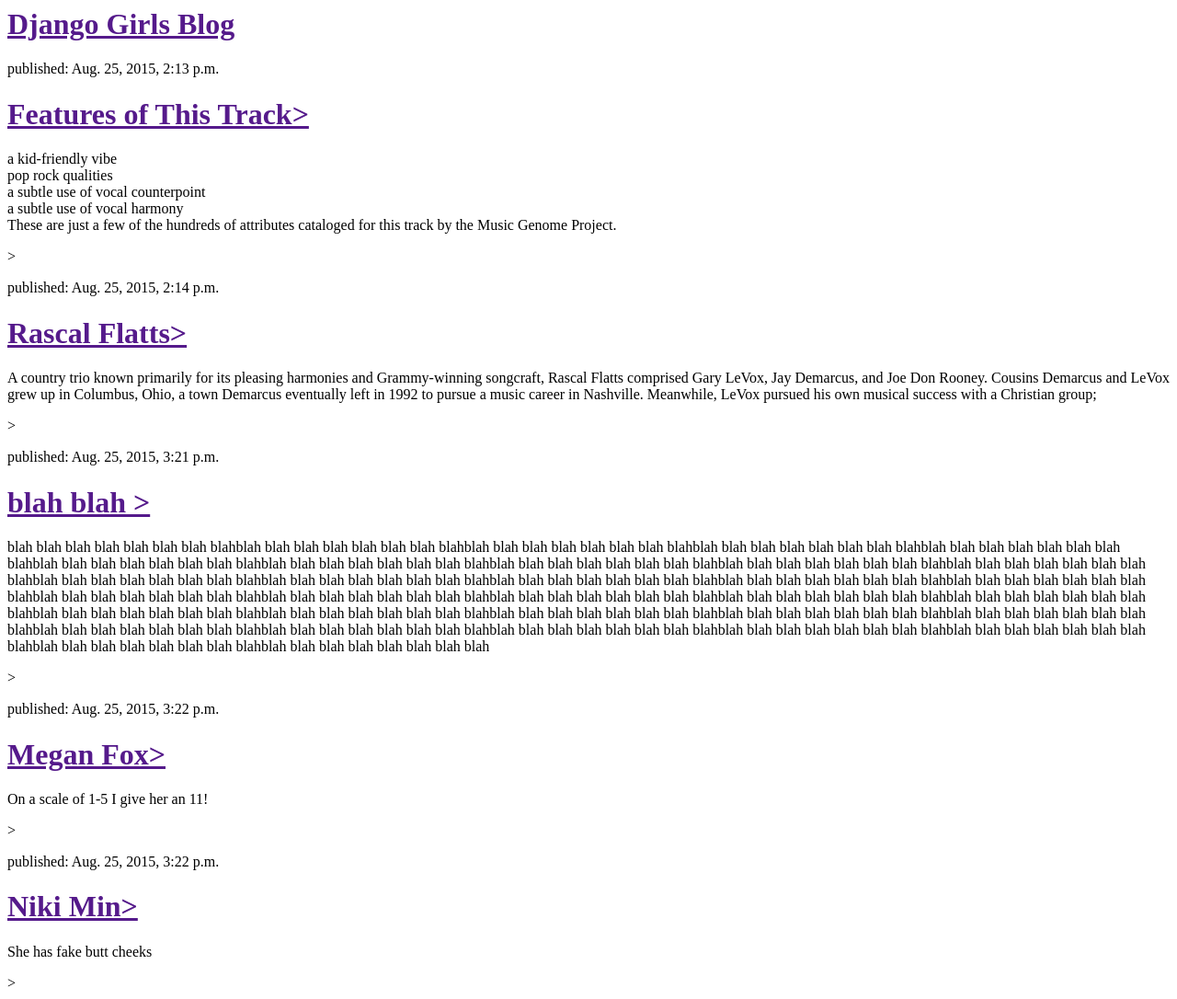
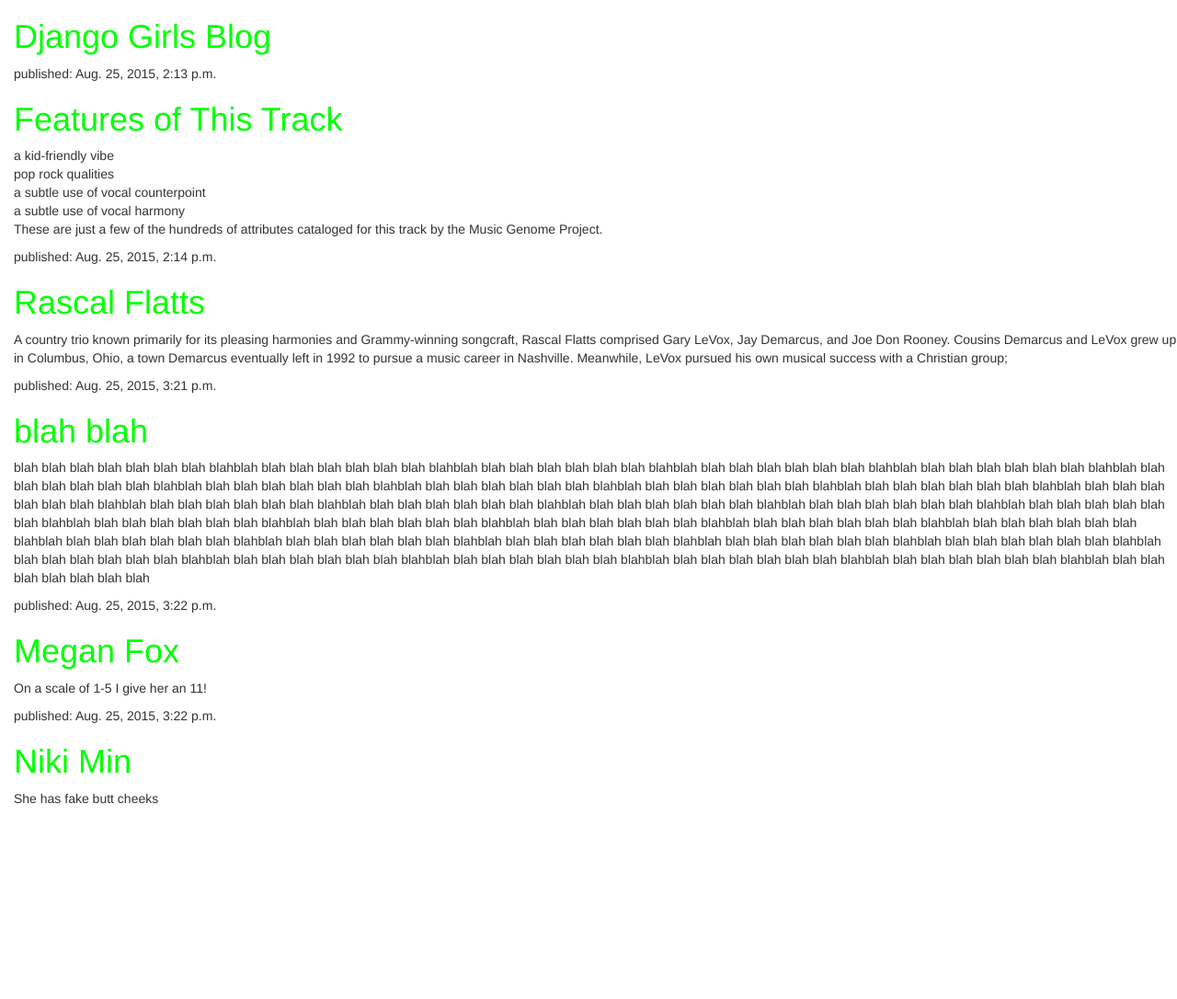
Before and after one commit to JordanAshen/girlPower, a Django app: page / in a window 1280 px wide. Shown: the whole page at 92% size. After the commit the page ends 874 px from the top, so only its background shows below. Run offline with Django 3.2, Linux system fonts and the light colour scheme; data comes from the database, SQL or seed files in the repository; both versions use the stored data as it was after the commit; some libraries are stand-ins or nearby versions.

Commit message:
Changed the Css information

```diff
--- /dev/null
+++ b/blog/static/css/blog.css
@@ -0,0 +1,6 @@
+h1 a {
+    color: #00ff00;
+}
+body {
+	padding-left: 15px;
+}
--- a/blog/templates/blog/post_list.html
+++ b/blog/templates/blog/post_list.html
@@ -1,20 +1,23 @@
+{% load staticfiles %}
 <html>
     <head>
         <title>Django Girls blog</title>
+        <link rel="stylesheet" href="//maxcdn.bootstrapcdn.com/bootstrap/3.2.0/css/bootstrap.min.css">
+        <link rel="stylesheet" href="//maxcdn.bootstrapcdn.com/bootstrap/3.2.0/css/bootstrap-theme.min.css">
+        <link rel="stylesheet" href="{% static "css/blog.css" %}">
+        <link href="http://fonts.googleapis.com/css?family=Lobster&subset=latin,latin-ext" rel="stylesheet" type="text/css">
     </head>
     <body>
         <div>
-            <h1><a href="">Django Girls Blog</a></h1>
+            <h1><a href="/">Django Girls Blog</a></h1>
         </div>
 
-        <div>
-            {% for post in posts %}
-            	<div>
-            		<p>published: {{ post.published_date }}</p>
-            		<h1><a href="">{{ post.title }}></a></h1>
-            		<p>{{ post.text|linebreaks }}</p>
-            	</div>>
-            {% endfor %}
-        </div>
+        {% for post in posts %}
+            <div>
+                <p>published: {{ post.published_date }}</p>
+                <h1><a href="">{{ post.title }}</a></h1>
+                <p>{{ post.text|linebreaks }}</p>
+            </div>
+        {% endfor %}
     </body>
 </html>
```
Also changed, not shown: db.sqlite3.
